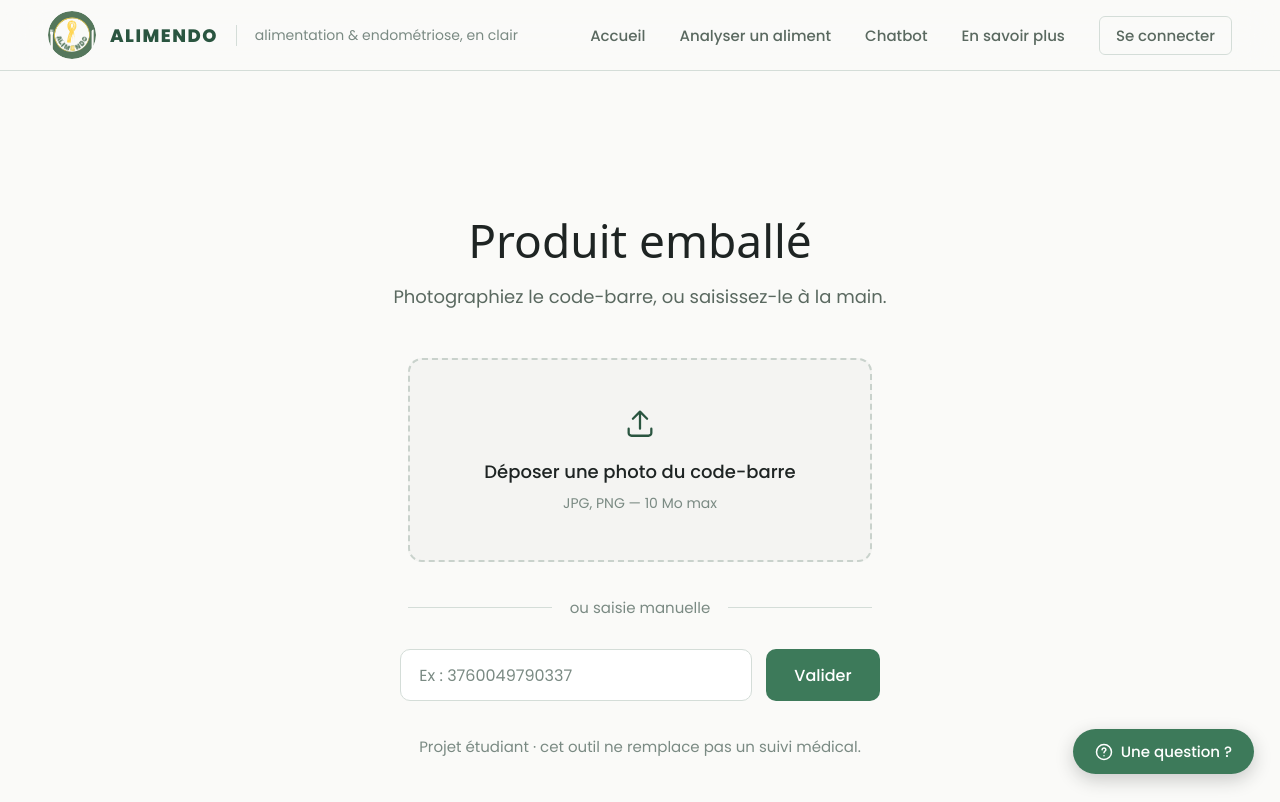
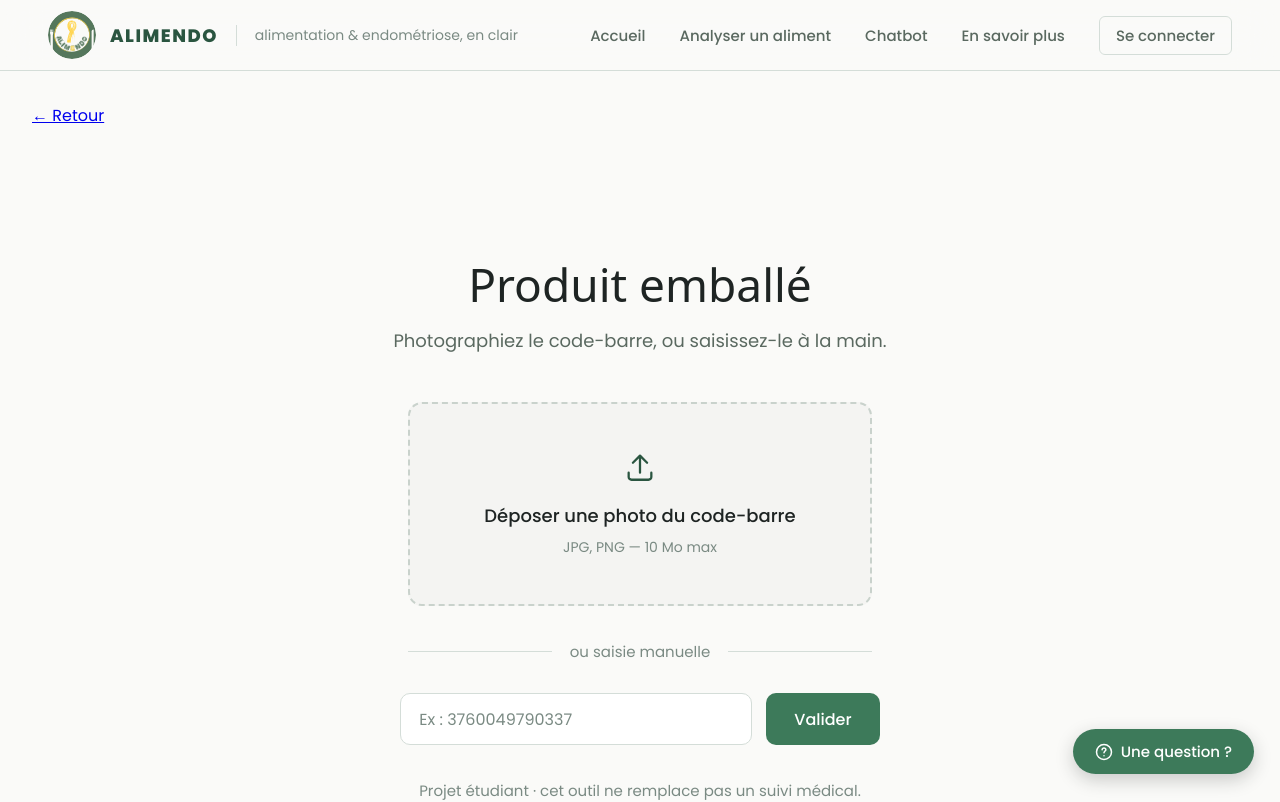
Before and after one commit to SalomeSouque/alimendo_certification_rncp, a React (Vite) app in the folder frontend/: page /produit-emballe in a window 1280 px wide. Shown: the top 802 px of the page. Built offline with nearby package versions, Linux system fonts and the light colour scheme; a web font is replaced by a local one.

Commit message:
feat: add go back button

```diff
--- a/frontend/src/pages/AlimentFrais.css
+++ b/frontend/src/pages/AlimentFrais.css
@@ -1,4 +1,4 @@
-.frais-main { padding: 138px 0 120px; text-align: center; }
+.frais-main { padding: 125px 0 120px; text-align: center; }
 .frais-title {
   font-family: 'Bagel Fat One', system-ui, cursive;
   font-weight: 400; font-size: 46px; color: var(--ink); margin-bottom: 12px;
--- a/frontend/src/pages/AlimentFrais.jsx
+++ b/frontend/src/pages/AlimentFrais.jsx
@@ -1,3 +1,4 @@
+import { Link } from 'react-router-dom';
 import Layout from '../components/Layout.jsx';
 import AnalyseZone from '../components/AnalyseZone.jsx';
 import './AlimentFrais.css';
@@ -5,6 +6,11 @@ import './AlimentFrais.css';
 export default function AlimentFrais() {
   return (
     <Layout>
+      <p style={{ marginLeft: '2rem', marginTop: '2rem' }}>
+          <Link to="/analyser" className="btn-back">
+            &larr; Retour
+          </Link>
+      </p>
       <main className="frais-main">
         <h1 className="frais-title">Aliment frais</h1>
         <p className="frais-subtitle">
--- a/frontend/src/pages/ProduitEmballe.css
+++ b/frontend/src/pages/ProduitEmballe.css
@@ -1,4 +1,4 @@
-.emb-main { padding: 138px 0 120px; text-align: center; }
+.emb-main { padding: 125px 0 120px; text-align: center; }
 .emb-title {
   font-family: 'Bagel Fat One', system-ui, cursive;
   font-weight: 400; font-size: 46px; color: var(--ink); margin-bottom: 12px;
--- a/frontend/src/pages/ProduitEmballe.jsx
+++ b/frontend/src/pages/ProduitEmballe.jsx
@@ -6,7 +6,13 @@ import './ProduitEmballe.css';
 export default function ProduitEmballe() {
   return (
     <Layout>
+      <p style={{ marginLeft: '2rem', marginTop: '2rem' }}>
+          <Link to="/analyser" className="btn-back">
+            &larr; Retour
+          </Link>
+        </p>
       <main className="emb-main">
+
         <h1 className="emb-title">Produit emballé</h1>
         <p className="emb-subtitle">Photographiez le code-barre, ou saisissez-le à la main.</p>
 
```
